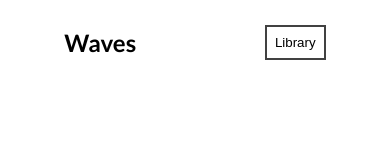
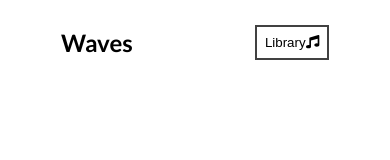
Before and after one commit to CliffordMorin/Music-Player-App, a React (Create React App) app: page / in a window 390 px wide. Shown: the top 160 px of the page. Built offline with nearby package versions, Linux system fonts and the light colour scheme.

Commit message:
added mobile styling

```diff
--- a/src/App.js
+++ b/src/App.js
@@ -38,7 +38,7 @@
 		if (isPlaying) audioRef.current.play();
 	};
 	return (
-		<div className="App">
+		<div className={`App ${libraryStatus ? 'library-active' : ''}`}>
 			<Nav libraryStatus={libraryStatus} setLibraryStatus={setLibraryStatus} />
 			<Song currentSong={currentSong} />
 			<Player
--- a/src/components/Nav.js
+++ b/src/components/Nav.js
@@ -1,5 +1,5 @@
 import React from 'react';
-import { fontAwesomeIcon } from '@fortawesome/react-fontawesome';
+import { FontAwesomeIcon } from '@fortawesome/react-fontawesome';
 import { faMusic } from '@fortawesome/free-solid-svg-icons';
 
 const Nav = ({ setLibraryStatus, libraryStatus }) => {
@@ -8,7 +8,7 @@
 			<h1>Waves</h1>
 			<button onClick={() => setLibraryStatus(!libraryStatus)}>
 				Library
-				<fontAwesomeIcon icon={faMusic} />
+				<FontAwesomeIcon icon={faMusic} />
 			</button>
 		</nav>
 	);
--- a/src/styles/_library.scss
+++ b/src/styles/_library.scss
@@ -20,6 +20,7 @@
 	align-items: center;
 	padding: 1rem 2rem 1rem 2rem;
 	cursor: pointer;
+	transition: background 0.5s ease;
 	img {
 		width: 30%;
 	}
@@ -62,3 +63,9 @@
 	transform: translateX(0%);
 	opacity: 1;
 }
+
+@media screen and (max-width: 768px) {
+	.library {
+		width: 100%;
+	}
+}
--- a/src/styles/_nav.scss
+++ b/src/styles/_nav.scss
@@ -16,3 +16,11 @@
 		}
 	}
 }
+
+@media screen and (max-width: 768px) {
+	nav {
+		button {
+			z-index: 10;
+		}
+	}
+}
--- a/src/styles/_player.scss
+++ b/src/styles/_player.scss
@@ -57,3 +57,12 @@
 	transform: translateX(0%);
 	pointer-events: none;
 }
+
+@media screen and (max-width: 768px) {
+	.time-control {
+		width: 90%;
+	}
+	.play-control {
+		width: 60%;
+	}
+}
--- a/src/styles/_song.scss
+++ b/src/styles/_song.scss
@@ -4,14 +4,22 @@
 	flex-direction: column;
 	align-items: center;
 	justify-content: center;
-  img{
+	img {
 		width: 20%;
 		border-radius: 50%;
 	}
-  h2{
+	h2 {
 		padding: 3rem 1rem 1rem 1rem;
 	}
-  h3{
+	h3 {
 		font-size: 1rem;
 	}
 }
+
+@media screen and (max-width: 768px) {
+	.song-container {
+		img {
+			width: 60%;
+		}
+	}
+}
--- a/src/styles/app.scss
+++ b/src/styles/app.scss
@@ -19,6 +19,13 @@
 	color: rgba(100, 100, 100, 100);
 }
 
+.App {
+	transition: all 0.5s ease;
+}
+.library-active {
+	margin-left: 30%;
+}
+
 @import "./song";
 @import "./player";
 @import "./library";
```
Lines whose indentation alone changed are shown as unchanged.
